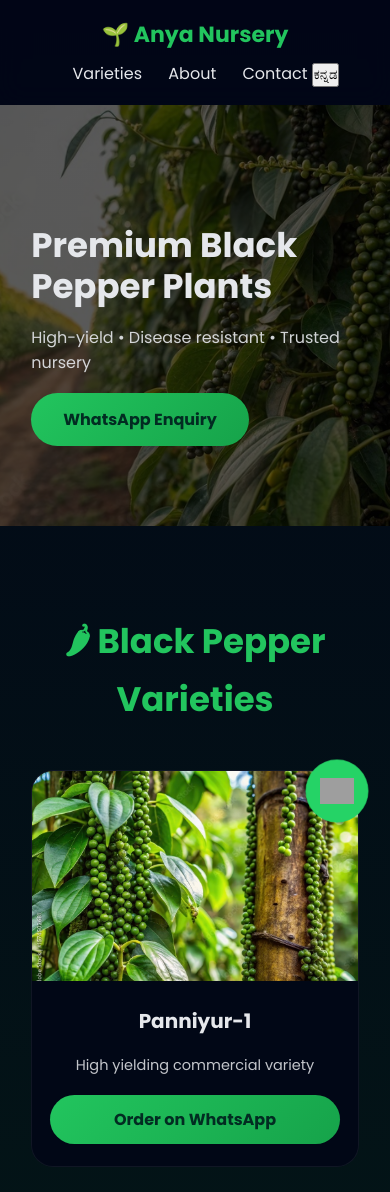
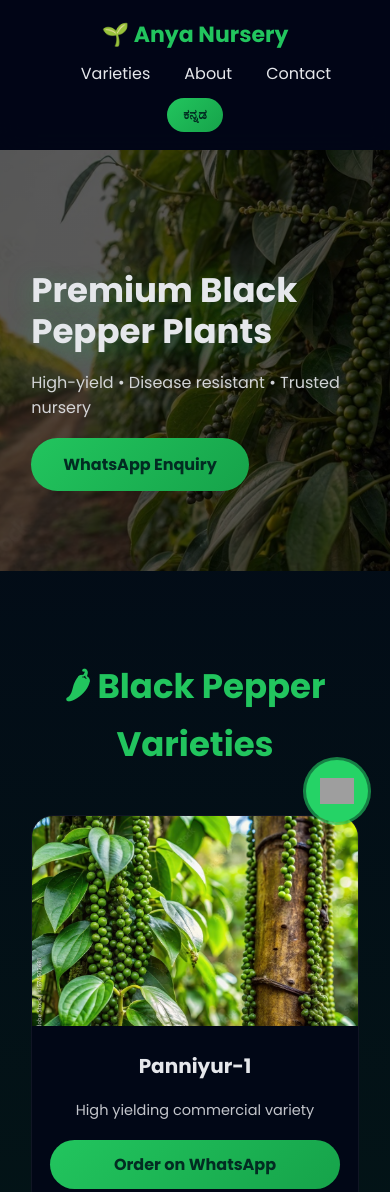
Before and after one commit to Rajaneesh27/anya-nursery.github.io, a plain HTML site: page index.html in a window 390 px wide. Shown: the top 1192 px of the page. Drawn offline with Linux system fonts and the light colour scheme; grey boxes are pictures that could not be loaded.

Commit message:
Update style.css

```diff
--- a/style.css
+++ b/style.css
@@ -1,3 +1,4 @@
+/* ================= RESET ================= */
 * {
   margin: 0;
   padding: 0;
@@ -20,11 +21,22 @@ body {
   justify-content: space-between;
   align-items: center;
   padding: 18px 8%;
-  background: rgba(2, 6, 23, 0.85);
-  backdrop-filter: blur(12px);
+  background: rgba(2, 6, 23, 0.88);
+  backdrop-filter: blur(14px);
   position: sticky;
   top: 0;
   z-index: 100;
+}
+
+.logo {
+  font-weight: 700;
+  font-size: 22px;
+  color: #22c55e;
+}
+
+.navbar nav {
+  display: flex;
+  align-items: center;
 }
 
 .navbar a {
@@ -39,10 +51,22 @@ body {
   color: #22c55e;
 }
 
-.logo {
+/* ================= LANGUAGE BUTTON ================= */
+.lang-btn {
+  margin-left: 18px;
+  padding: 7px 16px;
+  border-radius: 25px;
+  border: none;
+  background: linear-gradient(135deg, #22c55e, #16a34a);
+  color: #022c22;
   font-weight: 700;
-  font-size: 22px;
-  color: #22c55e;
+  cursor: pointer;
+  transition: transform 0.25s, box-shadow 0.25s;
+}
+
+.lang-btn:hover {
+  transform: translateY(-2px);
+  box-shadow: 0 10px 25px rgba(34,197,94,0.45);
 }
 
 /* ================= HERO ================= */
@@ -59,6 +83,7 @@ body {
 .hero-content h1 {
   font-size: 50px;
   line-height: 1.2;
+  text-shadow: 0 6px 25px rgba(34,197,94,0.35);
 }
 
 .hero-content p {
@@ -68,6 +93,7 @@ body {
   max-width: 520px;
 }
 
+/* ================= CTA ================= */
 .cta {
   display: inline-block;
   padding: 14px 32px;
@@ -81,7 +107,7 @@ body {
 
 .cta:hover {
   transform: translateY(-3px);
-  box-shadow: 0 15px 35px rgba(34,197,94,0.4);
+  box-shadow: 0 15px 35px rgba(34,197,94,0.45);
 }
 
 /* ================= SECTION ================= */
@@ -104,12 +130,19 @@ body {
 }
 
 .card {
-  background: rgba(2, 6, 23, 0.85);
-  backdrop-filter: blur(14px);
+  background: rgba(2, 6, 23, 0.88);
+  backdrop-filter: blur(16px);
   border-radius: 22px;
   overflow: hidden;
   border: 1px solid rgba(255,255,255,0.06);
-  transition: all 0.4s ease;
+  opacity: 0;
+  transform: translateY(40px);
+  transition: all 0.45s ease;
+}
+
+.card.show {
+  opacity: 1;
+  transform: translateY(0);
 }
 
 .card:hover {
@@ -145,12 +178,27 @@ body {
   border-radius: 30px;
   text-decoration: none;
   font-weight: 700;
+  position: relative;
+  overflow: hidden;
   transition: transform 0.3s, box-shadow 0.3s;
 }
 
 .btn:hover {
   transform: scale(1.05);
   box-shadow: 0 12px 30px rgba(34,197,94,0.4);
+}
+
+.btn::after {
+  content: "";
+  position: absolute;
+  inset: 0;
+  background: rgba(255,255,255,0.15);
+  opacity: 0;
+  transition: opacity 0.3s;
+}
+
+.btn:hover::after {
+  opacity: 1;
 }
 
 /* ================= ABOUT ================= */
@@ -160,6 +208,15 @@ body {
   font-size: 16.5px;
   opacity: 0.9;
   line-height: 1.8;
+}
+
+/* ================= MAP ================= */
+.map-box {
+  max-width: 950px;
+  margin: auto;
+  border-radius: 22px;
+  overflow: hidden;
+  box-shadow: 0 30px 70px rgba(0,0,0,0.55);
 }
 
 /* ================= FOOTER ================= */
@@ -193,9 +250,9 @@ footer {
 }
 
 @keyframes pulse {
-  0% { box-shadow: 0 0 0 0 rgba(37, 211, 102, 0.7); }
-  70% { box-shadow: 0 0 0 16px rgba(37, 211, 102, 0); }
-  100% { box-shadow: 0 0 0 0 rgba(37, 211, 102, 0); }
+  0% { box-shadow: 0 0 0 0 rgba(37,211,102,0.7); }
+  70% { box-shadow: 0 0 0 18px rgba(37,211,102,0); }
+  100% { box-shadow: 0 0 0 0 rgba(37,211,102,0); }
 }
 
 /* ================= RESPONSIVE ================= */
@@ -217,4 +274,14 @@ footer {
     flex-direction: column;
     gap: 10px;
   }
+
+  .navbar nav {
+    flex-wrap: wrap;
+    justify-content: center;
+    gap: 12px;
+  }
+
+  .lang-btn {
+    margin-left: 0;
+  }
 }
```
